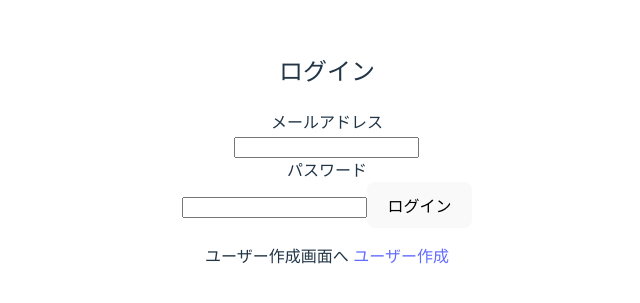
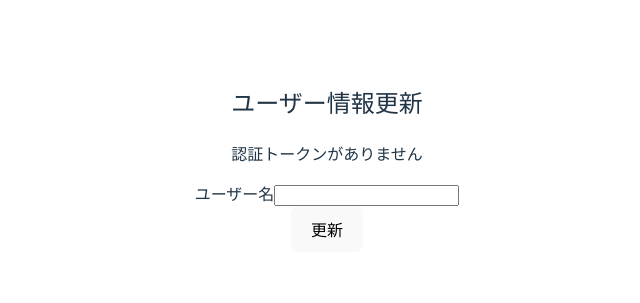
Before and after one commit to tomoya0220-gz/new_book_review, a React (Vite) app: page /profile in a window 1280 px wide. Before the commit this address led to /login. Shown: the part 241-544 px from the top of the page, without its empty margins (313-953 px from the left). Built offline with nearby package versions, Linux system fonts and the light colour scheme.

Commit message:
ユーザー情報を編集できるように

```diff
--- a/src/App.jsx
+++ b/src/App.jsx
@@ -1,22 +1,26 @@
-import { useCookies } from 'react-cookie';
 import './App.css';
 import { Router } from './routes/Router';
 import { useDispatch } from 'react-redux';
 import { useEffect } from 'react';
 import { signIn } from './authSlice';
+import { Cookies } from 'react-cookie';
+import { Header } from './pages/Header';
 
 function App() {
-  const [cookies] = useCookies(['token']);
+  const cookies = new Cookies();
   const dispatch = useDispatch();
 
   useEffect(() => {
-    if (cookies.token) {
-      dispatch(signIn());
+    const token = cookies.get('token');
+    console.log('Token from cookies:', token);
+    if (token) {
+      dispatch(signIn({ token }));
     }
   }, [cookies, dispatch]);
 
   return (
     <div>
+      <Header />
       <Router />
     </div>
   );
--- a/src/authSlice.js
+++ b/src/authSlice.js
@@ -7,18 +7,20 @@ const cookie = new Cookies();
 
 const initialState = {
   isSignIn: cookie.get('token') !== undefined,
+  token: cookie.get('token') || null,
 };
 
 export const authSlice = createSlice({
   name: 'auth',
   initialState,
   reducers: {
-    signIn: (state) => {
+    signIn: (state, action) => {
       state.isSignIn = true;
-      cookie.set('token', 'some-token-value');
+      cookie.set('token', action.payload.token);
     },
     signOut: (state) => {
       state.isSignIn = false;
+      state.token = null;
       cookie.remove('token');
     },
   },
--- a/src/index.js
+++ b/src/index.js
@@ -4,6 +4,7 @@ import reportWebVitals from './reportWebVitals';
 import { CookiesProvider } from 'react-cookie';
 import { Provider } from 'react-redux';
 import { store } from './store';
+import { BrowserRouter } from 'react-router-dom';
 
 console.log('Initializing application...');
 
@@ -11,7 +12,9 @@ const root = ReactDOM.createRoot(document.getElementById('root'));
 root.render(
   <Provider store={store}>
     <CookiesProvider>
-      <App />
+      <BrowserRouter>
+        <App />
+      </BrowserRouter>
     </CookiesProvider>
   </Provider>
 );
--- a/src/main.jsx
+++ b/src/main.jsx
@@ -5,12 +5,15 @@ import { CookiesProvider } from 'react-cookie';
 import { Provider } from 'react-redux';
 import { store } from './store';
 import './index.css';
+import { BrowserRouter } from 'react-router-dom';
 
 ReactDOM.createRoot(document.getElementById('root')).render(
   <React.StrictMode>
     <Provider store={store}>
       <CookiesProvider>
-        <App />
+        <BrowserRouter>
+          <App />
+        </BrowserRouter>
       </CookiesProvider>
     </Provider>
   </React.StrictMode>
--- /dev/null
+++ b/src/pages/Header.jsx
@@ -0,0 +1,30 @@
+import { useDispatch, useSelector } from "react-redux";
+import { Link } from "react-router-dom";
+import { signOut } from "../authSlice";
+
+
+export const Header = () => {
+  const auth = useSelector((state) => state.auth.isSignIn);
+  const dispatch = useDispatch();
+
+  const handleSignOut = () => {
+    dispatch(signOut());
+  };
+
+  return (
+    <>
+      <header>
+        <nav>
+          <ul>
+            {auth && (
+              <>
+                <li><Link to="/profile">ユーザー情報編集</Link></li>
+                <li><button onClick={handleSignOut}>ログアウト</button></li>
+              </>
+            )}
+          </ul>
+        </nav>
+      </header>
+    </>
+  );
+};
--- /dev/null
+++ b/src/pages/Profile.jsx
@@ -0,0 +1,65 @@
+import { url } from "../const";
+import axios from "axios";
+import { useEffect, useState } from "react";
+import { useCookies } from "react-cookie";
+import { useSelector } from "react-redux";
+
+export const Profile = () => {
+  const auth = useSelector((state) => state.auth.isSignIn);
+  const [error, setError] = useState('');
+  const [cookies] = useCookies(['token']);
+  const [name, setName] = useState('');
+
+  useEffect(() => {
+    const fetchProfile = async () => {
+      try {
+        console.log('Token:', cookies.token);
+        const response = await axios.get(`${url}/users`, {
+          headers: {
+            Authorization: `Bearer ${cookies.token}`,
+          },
+        });
+        setName(response.data.name);
+      } catch (error) {
+        console.error('Error fetching user data:', error);
+        setError('ユーザー情報の取得に失敗しました');
+      }
+    };
+
+    if (auth && cookies.token) {
+      fetchProfile();
+    } else {
+      setError('認証トークンがありません');
+    }
+  }, [auth, cookies.token]);
+
+  const handleUpdate = async () => {
+    try {
+      await axios.put(`${url}/users`, { name }, {
+        headers: {
+          Authorization: `Bearer ${cookies.token}`,
+        },
+      });
+      setError('ユーザー情報を更新しました');
+    } catch (err) {
+      console.error('Error updating user info:', error);
+      setError('ユーザー情報の更新に失敗しました');
+    }
+  };
+
+  return (
+    <>
+      <h2>ユーザー情報更新</h2>
+      {error && <p>{error}</p>}
+      <div>
+        <label>ユーザー名</label>
+        <input
+          type='text'
+          value={name}
+          onChange={(e) => setName(e.targer.value)}
+        />
+      </div>
+      <button onClick={handleUpdate}>更新</button>
+    </>
+  );
+};
--- a/src/pages/login.jsx
+++ b/src/pages/login.jsx
@@ -32,8 +32,9 @@ export const Login = () => {
     console.log('Signing in with data:', data);
     try {
       const response = await axios.post(`${url}/signin`, data);
-      setCookie('token', response.data.token, { path: '/' });
-      dispatch(signIn());
+      const token = response.data.token;
+      setCookie('token', token, { path: '/' });
+      dispatch(signIn({ token }));
       navigate('/');
     } catch (err) {
       const error = err.response && err.response.data ? err.response.data.message : 'ログインに失敗しました';
@@ -42,7 +43,7 @@ export const Login = () => {
   };
 
   if (auth) {
-    return <Navigate to="/books" />;
+    return <Navigate to="/public/books" />;
   }
 
   return (
--- a/src/routes/Router.jsx
+++ b/src/routes/Router.jsx
@@ -1,17 +1,19 @@
-import { BrowserRouter, Navigate, Route, Routes } from 'react-router-dom';
+import { Navigate, Route, Routes } from 'react-router-dom';
 import { Signup } from '../pages/Signup';
 import { Login } from '../pages/Login';
 import { BookReviewList } from '../pages/BookReviewList';
 import { useSelector } from 'react-redux';
+import { Profile } from '../pages/Profile';
 
 export const Router = () => {
   const auth = useSelector((state) => state.auth.isSignIn);
 
   return (
-    <BrowserRouter>
+    <>
       <Routes>
         <Route path="/signup" element={<Signup />} />
         <Route path="/login" element={<Login />} />
+        <Route path="/profile" element={<Profile />} />
         {auth ? (
           <>
             <Route path="/public/books" element={<BookReviewList />}  />
@@ -26,6 +28,6 @@ export const Router = () => {
         )
         }
       </Routes>
-    </BrowserRouter>
+    </>
   );
 };
```
